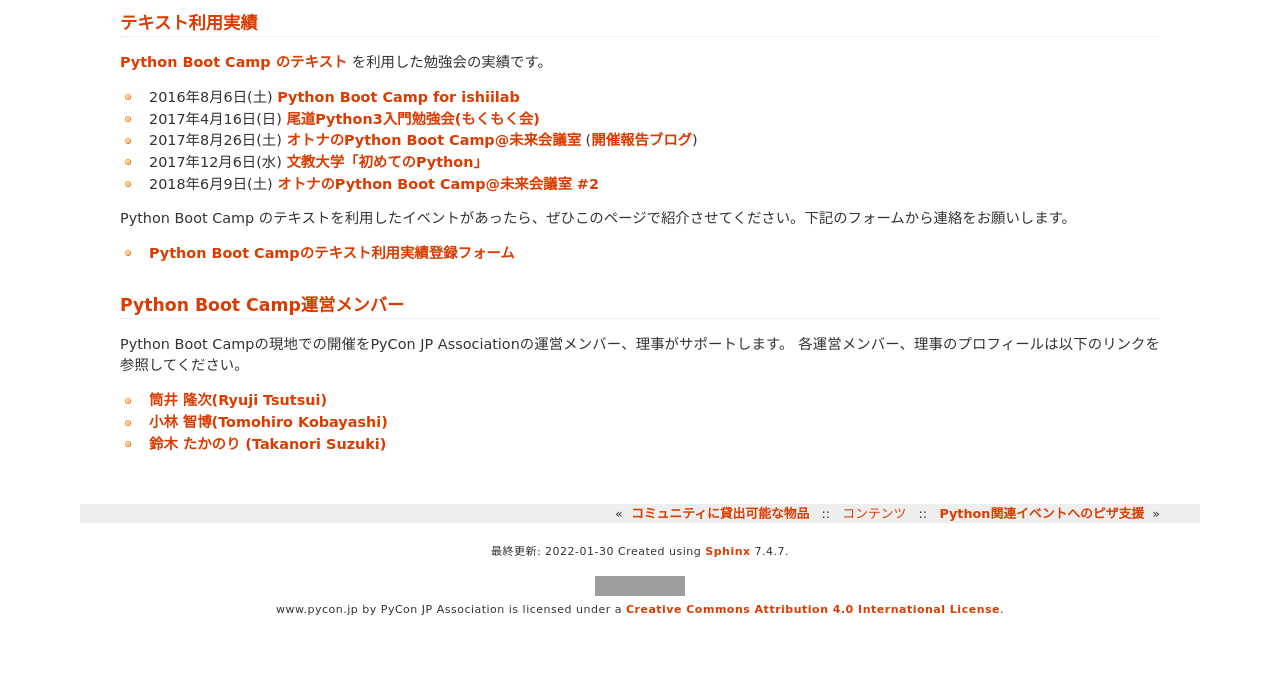
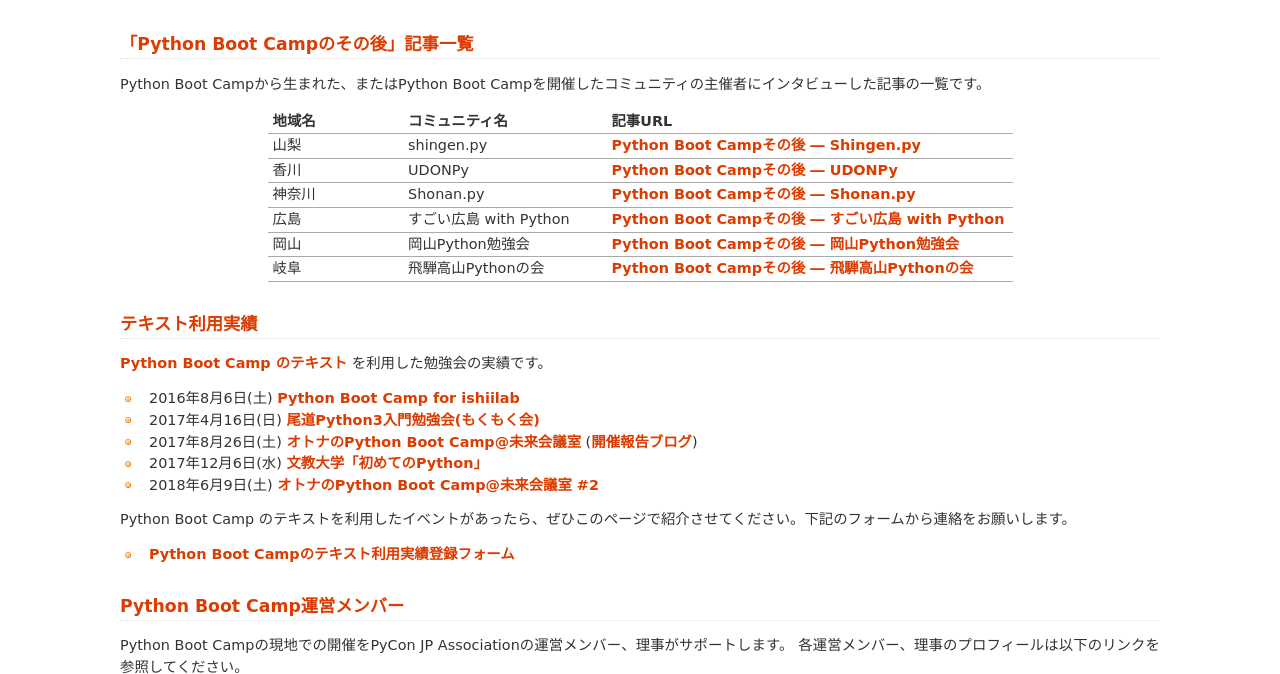
Before and after one commit to pyconjp/www.pycon.jp, a Sphinx documentation site: the page built from source/support/bootcamp.rst, in a window 1280 px wide and 900 px high, scrolled down 4532 px, cut to the strip 226-900 px from the top of the window. Built offline with Sphinx 7.4.7, drawn with Linux system fonts in a browser that asks for light colours; before the commit the page ends 5384 px from its top, so only the background shows below that; some of the changed text lies outside the part shown; grey boxes are pictures that could not be loaded.

Commit message:
ISSHA-2228 「Python Boot Campのその後」記事URLのまとめを追加

```diff
--- a/source/support/bootcamp.rst
+++ b/source/support/bootcamp.rst
@@ -594,6 +594,37 @@
 
    <iframe src="https://www.google.com/maps/d/u/0/embed?mid=1UnriKXo-ZgqOELpMqZz3g3l7Yws" width="640" height="640"></iframe>
 
+「Python Boot Campのその後」記事一覧
+====================================
+
+Python Boot Campから生まれた、またはPython Boot Campを開催したコミュニティの主催者にインタビューした記事の一覧です。
+
+.. list-table::
+   :header-rows: 1
+   :widths: 10 15 30
+
+   * - 地域名
+     - コミュニティ名
+     - 記事URL
+   * - 山梨
+     - shingen.py
+     - `Python Boot Campその後 ― Shingen.py <https://pyconjp.blogspot.com/2020/12/after-pycamp-shingen-py.html>`_
+   * - 香川
+     - UDONPy
+     - `Python Boot Campその後 ― UDONPy <https://pyconjp.blogspot.com/2020/12/after-pycamp-udonpy.html>`_
+   * - 神奈川
+     - Shonan.py
+     - `Python Boot Campその後 ― Shonan.py <https://pyconjp.blogspot.com/2020/11/after-pycamp-shonan-py.html.html>`_
+   * - 広島
+     - すごい広島 with Python
+     - `Python Boot Campその後 ― すごい広島 with Python <https://pyconjp.blogspot.com/2020/09/after-pycamp-sugoi-hiroshima-with-python.html>`_
+   * - 岡山
+     - 岡山Python勉強会
+     - `Python Boot Campその後 ― 岡山Python勉強会 <https://pyconjp.blogspot.com/2020/08/after-pycamp-okayama-python-benkyokai.html>`_
+   * - 岐阜
+     - 飛騨高山Pythonの会
+     - `Python Boot Campその後 ― 飛騨高山Pythonの会 <https://pyconjp.blogspot.com/2020/06/after-pycamp-hidatakayama-python-kai.html>`_
+
 テキスト利用実績
 ================
 `Python Boot Camp のテキスト <https://pycamp.pycon.jp/textbook/index.html>`_ を利用した勉強会の実績です。
```
